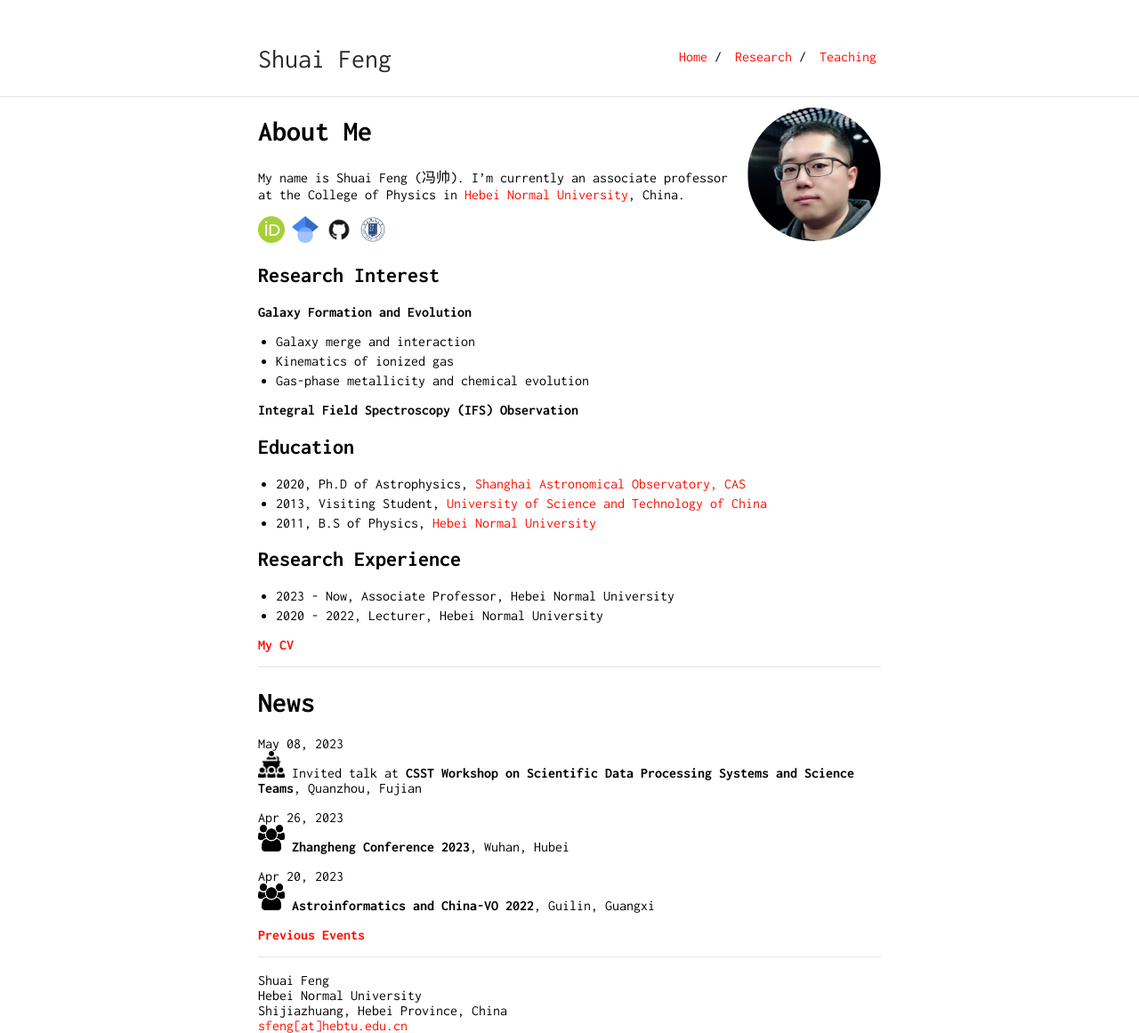
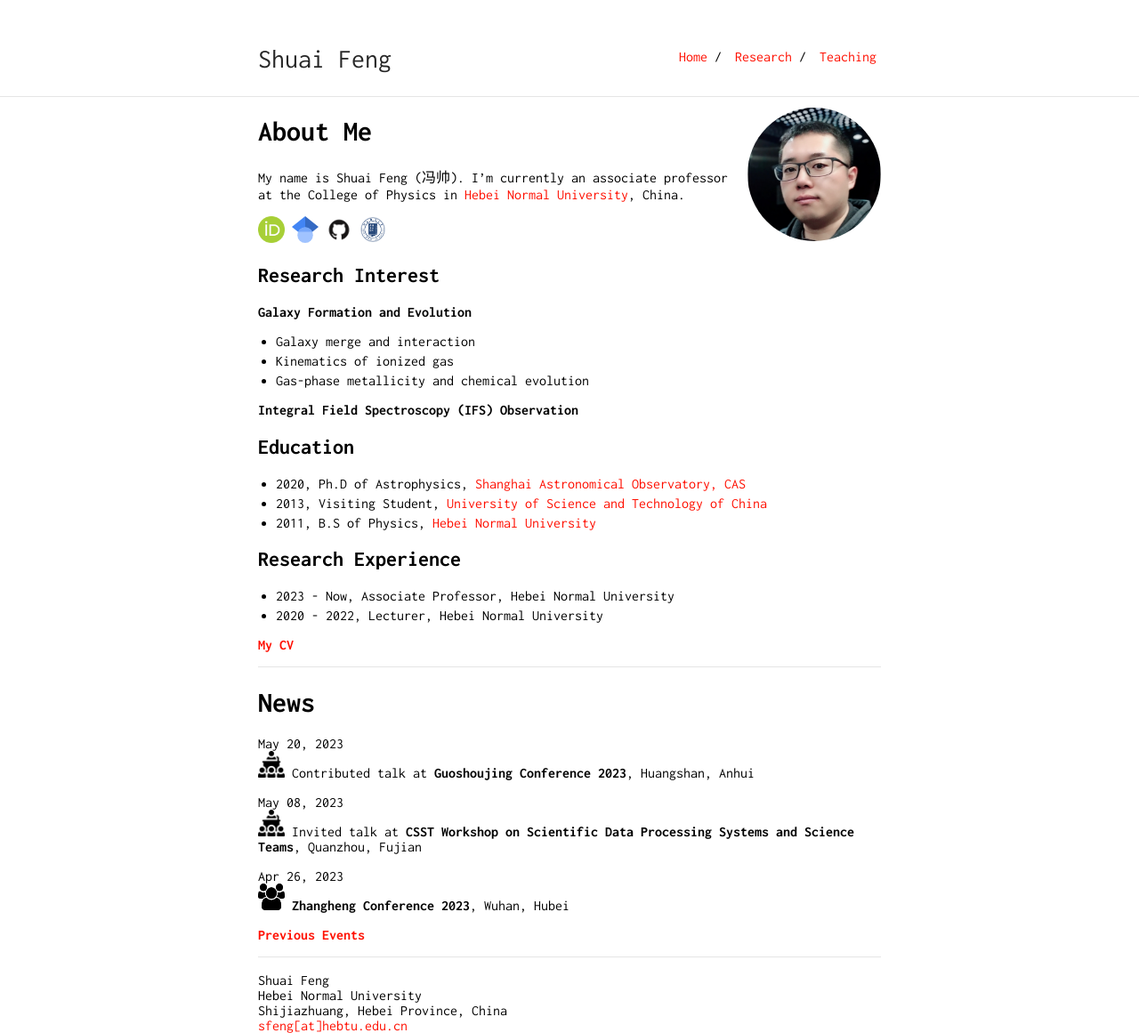
Before and after one commit to fengshuai0210/fengshuai0210.github.io, a Jekyll site: the page built from index.md, in a window 1280 px wide. Shown: the whole page at 89% size. Built offline with Jekyll 4.4.1, drawn with Linux system fonts in a browser that asks for light colours.

Commit message:
Update index.md

```diff
--- a/index.md
+++ b/index.md
@@ -36,13 +36,13 @@
 ----
 # News
 
+May 20, 2023\
+<img src="/image/talk-icon.png" style="width:30px;height:30px;"> Contributed talk at **Guoshoujing Conference 2023**, Huangshan, Anhui
+
 May 08, 2023\
 <img src="/image/talk-icon.png" style="width:30px;height:30px;"> Invited talk at **CSST Workshop on Scientific Data Processing Systems and Science Teams**, Quanzhou, Fujian
 
 Apr 26, 2023\
 <img src="/image/meeting-icon.png" style="width:30px;height:30px;"> **Zhangheng Conference 2023**, Wuhan, Hubei
 
-Apr 20, 2023\
-<img src="/image/meeting-icon.png" style="width:30px;height:30px;"> **Astroinformatics and China-VO 2022**, Guilin, Guangxi
-
 **[Previous Events](./events)**
```
